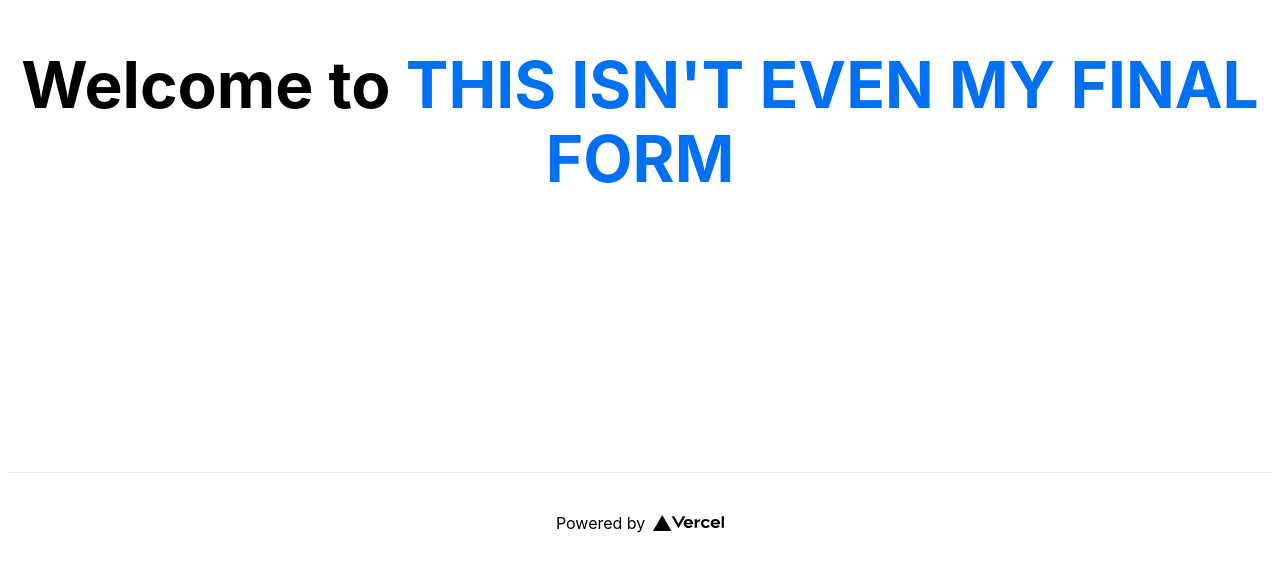
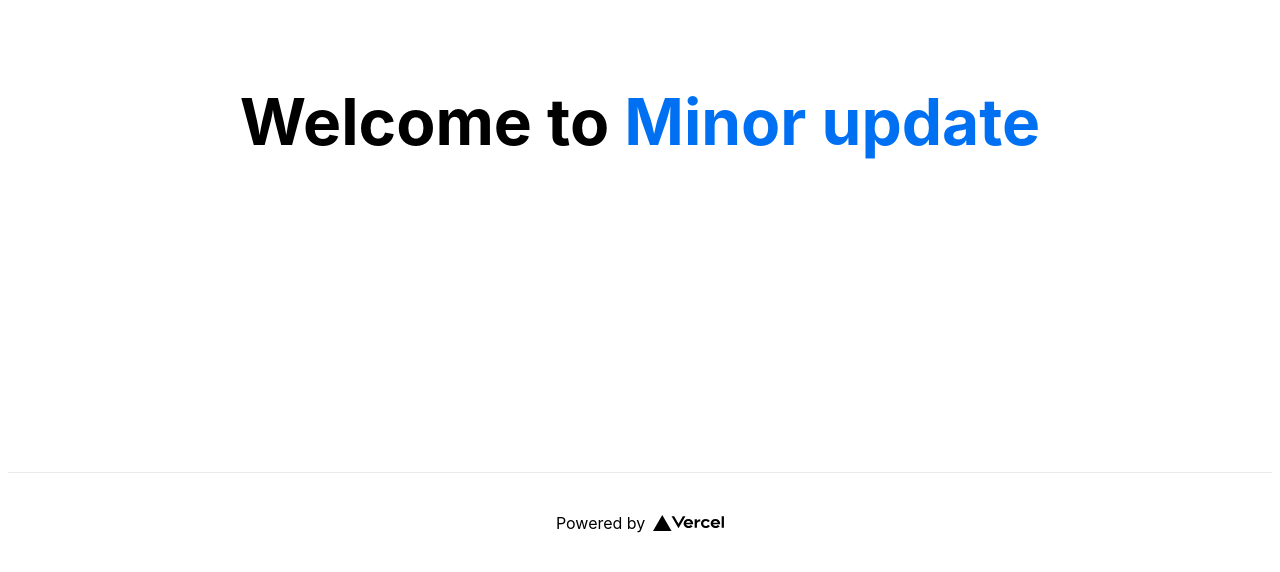
Before and after one commit to dabit3/next-serverless-github-actions, a Next.js app: page / in a window 1280 px wide. Shown: the part 228-800 px from the top of the page. Built offline with nearby package versions, Linux system fonts and the light colour scheme.

Commit message:
updated title

```diff
--- a/pages/index.js
+++ b/pages/index.js
@@ -11,7 +11,7 @@ export default function Home() {
 
       <main className={styles.main}>
         <h1 className={styles.title}>
-          Welcome to <a href="https://nextjs.org">THIS ISN'T EVEN MY FINAL FORM</a>
+          Welcome to <a href="https://nextjs.org">Minor update</a>
         </h1>
       </main>
 
```
